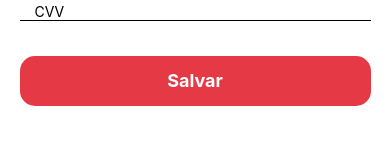
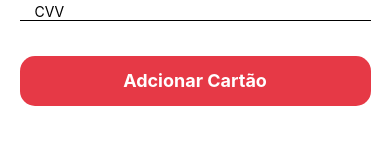
Before and after one commit to ricardocossta/bus-app-react-native, a React Native app: screen /AddPayment in a window 390 px wide. Shown: the part 569-714 px from the top of the page. Built offline with nearby package versions, Linux system fonts and the light colour scheme.

Commit message:
Implementado edit card

```diff
--- a/src/components/FunctionButton.js
+++ b/src/components/FunctionButton.js
@@ -1,4 +1,4 @@
-import { View, Text, StyleSheet, TouchableOpacity } from 'react-native'
+import { Text, StyleSheet, TouchableOpacity } from 'react-native'
 import React from 'react'
 import Ionicons from 'react-native-vector-icons/Ionicons'
 
--- a/src/context/context.js
+++ b/src/context/context.js
@@ -6,11 +6,34 @@ export default function AuthProvider({children}) {
 
     const [token, setToken] = useState(null)
     const [userId, setUserId] = useState(null)
+    const [cardId, setCardId] = useState(null)
     const [userName, setUserName] = useState(null)
+    const [cardNumber, setCardNumber, ] = useState("")
+    const [cardName, setCardName] = useState("")
+    const [dueDate, setDueDate] = useState("")
+    const [cvv, setCvv] = useState("")
     const API_KEY = "AIzaSyCJEyg9FXBDGLp_wzF2rG-FGy1KZAeg59Y"
 
     return (
-        <AuthContext.Provider value={{token, setToken, API_KEY, userId, setUserId, userName, setUserName}}>
+        <AuthContext.Provider value={{
+            token,
+            setToken,
+            API_KEY,
+            userId,
+            setUserId,
+            userName,
+            setUserName,
+            cardNumber,
+            setCardNumber,
+            cardName,
+            setCardName,
+            dueDate,
+            setDueDate,
+            cvv,
+            setCvv,
+            cardId,
+            setCardId
+        }}>
             {children}
         </AuthContext.Provider>
     )
--- a/src/pages/AddPayment/index.js
+++ b/src/pages/AddPayment/index.js
@@ -1,5 +1,5 @@
-import { View, Text, StyleSheet, TextInput } from 'react-native'
-import React, { useState, useContext } from 'react'
+import { View, StyleSheet, TextInput } from 'react-native'
+import React, {useContext } from 'react'
 import Card from '../../components/Card'
 import DefaultButton from '../../components/DefaultButton'
 import { useNavigation } from '@react-navigation/core'
@@ -14,21 +14,18 @@ const api = axios.create({
 export default function AddPayment() {
 
     const navigation = useNavigation();
-    const {token, userId, userName} = useContext(AuthContext)
-    const [cardNumber, setCardNumber, ] = useState("")
-    const [name, setName] = useState("")
-    const [dueDate, setDueDate] = useState("")
-    const [cvv, setCvv] = useState("")
+    const {token, userId, userName, cardNumber, setCardNumber, cardName, setCardName, dueDate, setDueDate, cvv, setCvv, cardId} = useContext(AuthContext)
 
     function addCard() {
-        if (cardNumber === '' || name === '' || dueDate === '' || cvv === '') {
+        if (cardNumber === '' || cardName === '' || dueDate === '' || cvv === '') {
             alert('Preencha todos os campos!')
         } else {
+            if (cardId === null) {
                 api.post(`/card.json?auth=${token}`, {
                     idUser: userId,
                     nameUser: userName,
                     cardNumber: cardNumber,
-                cardName: name,
+                    cardName: cardName,
                     dueDate: dueDate,
                     cvv: cvv
                 })
@@ -39,21 +36,50 @@ export default function AddPayment() {
                 .catch(() => {
                     alert('Erro ao adicionar cartão!')
                 })
+                .finally(() => {
+                    setCardNumber('')
+                    setCardName('')
+                    setDueDate('')
+                    setCvv('')
+                })
+            } else {
+                api.put(`/card/${cardId}.json?auth=${token}`, {
+                    idUser: userId,
+                    nameUser: userName,
+                    cardNumber: cardNumber,
+                    cardName: cardName,
+                    dueDate: dueDate,
+                    cvv: cvv
+                })
+                .then(() => {
+                    alert('Cartão editado com sucesso!')
+                    navigation.navigate('Home')
+                })
+                .catch(() => {
+                    alert('Erro ao editar cartão!')
+                })
+                .finally(() => {
+                    setCardNumber('')
+                    setCardName('')
+                    setDueDate('')
+                    setCvv('')
+                })
+            }
         }
     }
 
     return (
     <View style={styles.container}>
         <View style={styles.creditCardContainer}>
-            <Card number={cardNumber} name={name} dueDate={dueDate} cvv={cvv}/>
+            <Card number={cardNumber} name={cardName} dueDate={dueDate} cvv={cvv}/>
         </View>
         <View style={styles.formContainer}>
             <View style={styles.form}>
-                <TextInput placeholder='Nome' style={styles.input} value={name} onChangeText={setName}></TextInput>
+                <TextInput placeholder='Nome' style={styles.input} value={cardName} onChangeText={setCardName}></TextInput>
                 <TextInput placeholder='Numero de cartão' style={styles.input} value={cardNumber} onChangeText={setCardNumber}></TextInput>
                 <TextInput placeholder='Validade' style={styles.input} value={dueDate} onChangeText={setDueDate}></TextInput>
                 <TextInput placeholder='CVV' style={styles.input} value={cvv} onChangeText={setCvv}></TextInput>
-                <DefaultButton name='Salvar' onPress={addCard}/>
+                <DefaultButton name={cardId === null ? 'Adcionar Cartão' : 'Editar Cartão'} onPress={addCard}/>
             </View>
         </View>
     </View>
--- a/src/pages/Home/index.js
+++ b/src/pages/Home/index.js
@@ -13,11 +13,16 @@ const api = axios.create({
 export default function Home() {
 
     const navigation = useNavigation();
-    const {token, userId, userName} = useContext(AuthContext)
+    const {token, userId, userName, setCardNumber, setCardName, setDueDate, setCvv, setCardId} = useContext(AuthContext)
     const [cardList, setCardList] = useState([])
 
     function navigateToAddPayment() {
         navigation.navigate('AddPayment')
+        setCardNumber("")
+        setCardName("")
+        setDueDate("")
+        setCvv("")
+        setCardId(null)
     }
 
     async function getCardByUser() {
@@ -45,11 +50,20 @@ export default function Home() {
         })
     }
 
+    function editCard(props) {
+        navigateToAddPayment()
+        setCardId(props.id)
+        setCardNumber(props.cardNumber)
+        setCardName(props.cardName)
+        setDueDate(props.dueDate)
+        setCvv(props.cvv)
+    }
+
     function Item(props) {
         return (
-            <TouchableOpacity style={styles.cardContainer} >
+            <TouchableOpacity style={styles.cardContainer} onPress={() => editCard(props.item)}>
                 <Text style={styles.cardText}>{props.item.cardNumber}</Text>
-                <Text style={styles.cardText}>{props.item.nameUser}</Text>
+                <Text style={styles.cardText}>{props.item.cardName}</Text>
                 <Text style={styles.cardText}>{props.item.dueDate}</Text>
                 <Text style={styles.cardText}>{props.item.cvv}</Text>
                 <TouchableOpacity style={styles.button} onPress={
```
Lines whose indentation alone changed are shown as unchanged.
